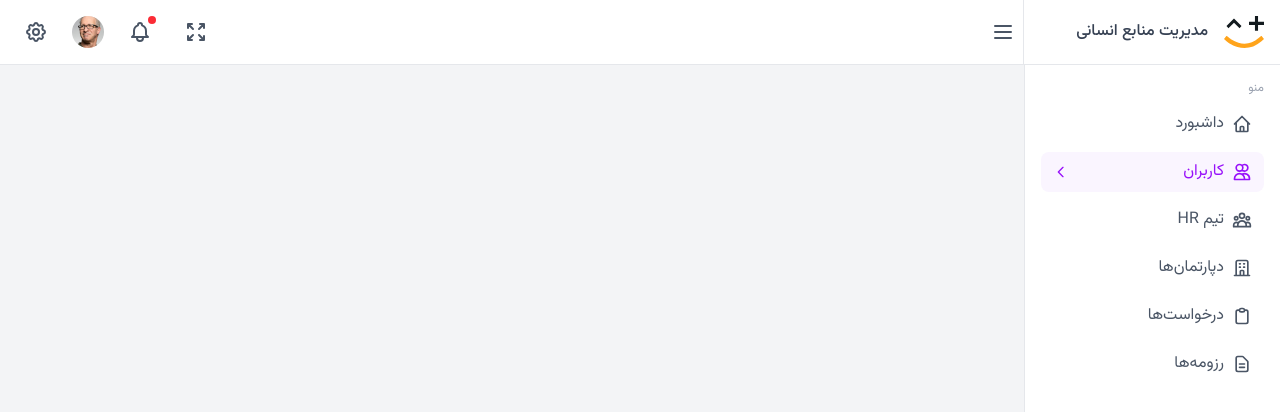
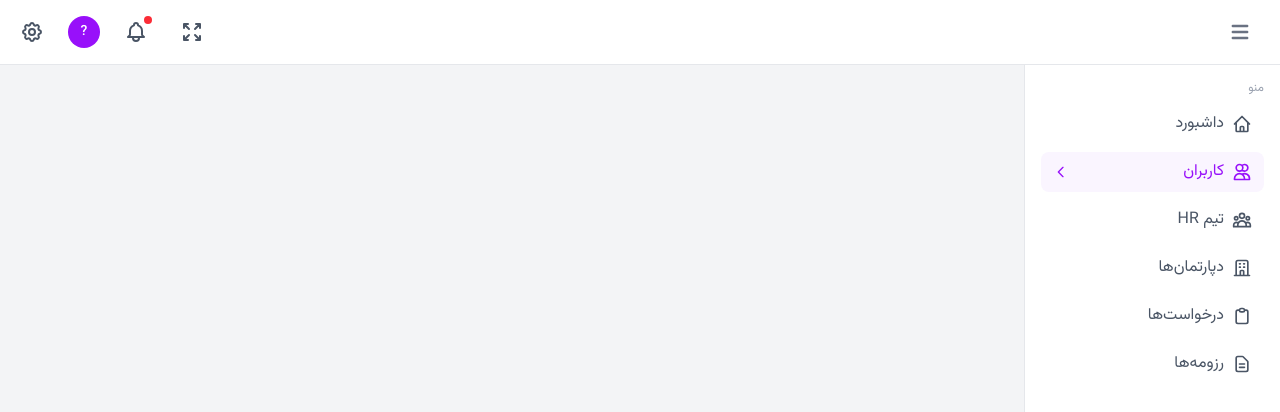
Before and after one commit to espitman/jbm-hr-admin, a Nuxt app: page /users/1 in a window 1280 px wide. Shown: the top 412 px of the page. Built offline with nearby package versions, Linux system fonts and the light colour scheme.

Commit message:
fix: reorder top nav icons and revert fullscreen icon

```diff
--- /dev/null
+++ b/components/ContextMenu.vue
@@ -0,0 +1,66 @@
+<template>
+  <div
+    v-if="isOpen"
+    class="absolute right-0 mt-2 w-48 rounded-md shadow-lg bg-white ring-1 ring-black ring-opacity-5 z-50"
+  >
+    <div class="py-1" role="menu" aria-orientation="vertical">
+      <NuxtLink
+        to="/profile"
+        class="block px-4 py-2 text-sm text-gray-700 hover:bg-gray-100"
+        role="menuitem"
+        @click="closeMenu"
+      >
+        پروفایل
+      </NuxtLink>
+      <button
+        class="block w-full text-right px-4 py-2 text-sm text-gray-700 hover:bg-gray-100"
+        role="menuitem"
+        @click="handleLogout"
+      >
+        خروج
+      </button>
+    </div>
+  </div>
+</template>
+
+<script setup lang="ts">
+import { onMounted, onUnmounted } from 'vue'
+
+const props = defineProps<{
+  isOpen: boolean
+}>()
+
+const emit = defineEmits<{
+  (e: 'close' | 'logout'): void
+}>()
+
+const closeMenu = () => {
+  emit('close')
+}
+
+const handleLogout = () => {
+  emit('logout')
+}
+
+// Close menu when clicking outside
+const handleClickOutside = (event: MouseEvent) => {
+  const target = event.target as HTMLElement
+  if (!target.closest('.context-menu-trigger') && !target.closest('.context-menu')) {
+    closeMenu()
+  }
+}
+
+onMounted(() => {
+  document.addEventListener('click', handleClickOutside)
+})
+
+onUnmounted(() => {
+  document.removeEventListener('click', handleClickOutside)
+})
+</script>
+
+<style scoped>
+.absolute {
+  position: absolute;
+}
+</style>
--- a/components/TopNav.vue
+++ b/components/TopNav.vue
@@ -1,21 +1,22 @@
 <template>
-  <nav id="top-nav" class="bg-white border-b border-gray-200 fixed top-0 left-0 right-0 z-50" dir="rtl">
-    <div id="nav-container" class="w-full">
-      <div id="nav-content" class="flex h-16">
-        <div id="nav-left-section" class="w-64 flex items-center justify-start pr-4" dir="rtl">
-          <div id="logo-container" class="ml-4">
-            <img src="~/public/images/jabama.svg" alt="Jabama" class="h-8" />
-          </div>
-          <span class="text-gray-700 font-medium">مدیریت منابع انسانی</span>
-        </div>
-        <div id="nav-right-section" class="flex-1 flex items-center space-x-4 pl-4 border-r border-gray-200">
-          <button id="menu-toggle" class="p-2 rounded-lg text-gray-600 hover:bg-gray-100 cursor-pointer" @click="$emit('toggle-sidebar')">
-            <svg class="h-6 w-6" fill="none" viewBox="0 0 24 24" stroke="currentColor">
-              <path stroke-linecap="round" stroke-linejoin="round" stroke-width="2" d="M4 6h16M4 12h16M4 18h16" />
+  <nav class="fixed top-0 right-0 left-0 z-40 bg-white border-b border-gray-200">
+    <div class="px-3 py-3 lg:px-5 lg:pl-3">
+      <div class="flex items-center justify-between">
+        <div class="flex items-center">
+          <button
+            @click="$emit('toggle-sidebar')"
+            class="inline-flex items-center p-2 text-sm text-gray-500 rounded-lg hover:bg-gray-100 focus:outline-none focus:ring-2 focus:ring-gray-200"
+          >
+            <svg class="w-6 h-6" fill="currentColor" viewBox="0 0 20 20" xmlns="http://www.w3.org/2000/svg">
+              <path fill-rule="evenodd" d="M3 5a1 1 0 011-1h12a1 1 0 110 2H4a1 1 0 01-1-1zM3 10a1 1 0 011-1h12a1 1 0 110 2H4a1 1 0 01-1-1zM3 15a1 1 0 011-1h12a1 1 0 110 2H4a1 1 0 01-1-1z" clip-rule="evenodd"></path>
             </svg>
           </button>
-          <div class="flex-1"></div>
-          <button id="layout-toggle" class="p-2 rounded-lg text-gray-600 hover:bg-gray-100 cursor-pointer" @click="toggleFullscreen">
+        </div>
+        <div class="flex items-center space-x-4">
+          <button
+            class="relative p-2 rounded-lg text-gray-600 hover:bg-gray-100 cursor-pointer"
+            @click="toggleFullscreen"
+          >
             <svg v-if="!isFullscreen" class="h-6 w-6" fill="none" viewBox="0 0 24 24" stroke="currentColor">
               <path stroke-linecap="round" stroke-linejoin="round" stroke-width="2" d="M4 8V4m0 0h4M4 4l5 5m11-1V4m0 0h-4m4 0l-5 5M4 16v4m0 0h4m-4 0l5-5m11 5l-5-5m5 5v-4m0 4h-4" />
             </svg>
@@ -23,17 +24,31 @@
               <path stroke-linecap="round" stroke-linejoin="round" stroke-width="2" d="M8 4v4H4m0 0l5-5m-5 5h4m8 0h-4v4m4-4l-5-5m5 5v4m-8 8v-4H4m0 0l5 5m-5-5h4m8 0h-4v-4m4 4l-5 5m5-5h-4" />
             </svg>
           </button>
-          <div id="nav-actions" class="flex items-center space-x-4">
-            <button id="notifications-btn" class="relative p-2 rounded-lg text-gray-600 hover:bg-gray-100 cursor-pointer">
+          <button class="relative p-2 rounded-lg text-gray-600 hover:bg-gray-100 cursor-pointer">
             <svg class="h-6 w-6" fill="none" viewBox="0 0 24 24" stroke="currentColor">
               <path stroke-linecap="round" stroke-linejoin="round" stroke-width="2" d="M15 17h5l-1.405-1.405A2.032 2.032 0 0118 14.158V11a6.002 6.002 0 00-4-5.659V5a2 2 0 10-4 0v.341C7.67 6.165 6 8.388 6 11v3.159c0 .538-.214 1.055-.595 1.436L4 17h5m6 0v1a3 3 0 11-6 0v-1m6 0H9" />
             </svg>
             <span class="absolute top-1 right-1 h-2 w-2 bg-red-500 rounded-full"></span>
           </button>
-            <button id="profile-btn" class="flex items-center space-x-2 cursor-pointer">
-              <img class="h-8 w-8 rounded-full" src="~/public/images/avatar.jpg" alt="User avatar" />
+          <div class="relative context-menu-trigger">
+            <button
+              @click="toggleProfileMenu"
+              class="flex items-center text-sm rounded-full focus:ring-4 focus:ring-gray-300"
+              type="button"
+            >
+              <span class="sr-only">Open user menu</span>
+              <div class="w-8 h-8 rounded-full bg-purple-600 flex items-center justify-center">
+                <span class="text-white font-medium">{{ userInitials }}</span>
+              </div>
             </button>
-            <button id="settings-btn" class="p-2 rounded-lg text-gray-600 hover:bg-gray-100 cursor-pointer">
+            <ContextMenu
+              :is-open="isProfileMenuOpen"
+              class="context-menu"
+              @close="closeProfileMenu"
+              @logout="$emit('logout')"
+            />
+          </div>
+          <button class="p-2 rounded-lg text-gray-600 hover:bg-gray-100 cursor-pointer">
             <svg class="h-6 w-6" fill="none" viewBox="0 0 24 24" stroke="currentColor">
               <path stroke-linecap="round" stroke-linejoin="round" stroke-width="2" d="M10.325 4.317c.426-1.756 2.924-1.756 3.35 0a1.724 1.724 0 002.573 1.066c1.543-.94 3.31.826 2.37 2.37a1.724 1.724 0 001.065 2.572c1.756.426 1.756 2.924 0 3.35a1.724 1.724 0 00-1.066 2.573c.94 1.543-.826 3.31-2.37 2.37a1.724 1.724 0 00-2.572 1.065c-.426 1.756-2.924 1.756-3.35 0a1.724 1.724 0 00-2.573-1.066c-1.543.94-3.31-.826-2.37-2.37a1.724 1.724 0 00-1.065-2.572c-1.756-.426-1.756-2.924 0-3.35a1.724 1.724 0 001.066-2.573c-.94-1.543.826-3.31 2.37-2.37.996.608 2.296.07 2.572-1.065z" />
               <path stroke-linecap="round" stroke-linejoin="round" stroke-width="2" d="M15 12a3 3 0 11-6 0 3 3 0 016 0z" />
@@ -42,13 +57,15 @@
         </div>
       </div>
     </div>
-    </div>
   </nav>
 </template>
 
-<script setup>
-import { ref, onMounted, onUnmounted } from 'vue'
+<script setup lang="ts">
+import { ref, computed, onMounted, onUnmounted } from 'vue'
+import { useAuth } from '~/composables/useAuth'
 
+const { user } = useAuth()
+const isProfileMenuOpen = ref(false)
 const isFullscreen = ref(false)
 
 const updateFullscreenStatus = () => {
@@ -65,6 +82,23 @@ const toggleFullscreen = () => {
   }
 }
 
+const userInitials = computed(() => {
+  if (!user.value?.name) return '?'
+  return user.value.name
+    .split(' ')
+    .map((word: string) => word[0])
+    .join('')
+    .toUpperCase()
+})
+
+const toggleProfileMenu = () => {
+  isProfileMenuOpen.value = !isProfileMenuOpen.value
+}
+
+const closeProfileMenu = () => {
+  isProfileMenuOpen.value = false
+}
+
 onMounted(() => {
   document.addEventListener('fullscreenchange', updateFullscreenStatus)
 })
--- a/composables/useAuth.ts
+++ b/composables/useAuth.ts
@@ -4,6 +4,7 @@ interface User {
   id: number
   username: string
   email: string
+  name: string
   // Add other user properties as needed
 }
 
```
Lines whose indentation alone changed are shown as unchanged.
